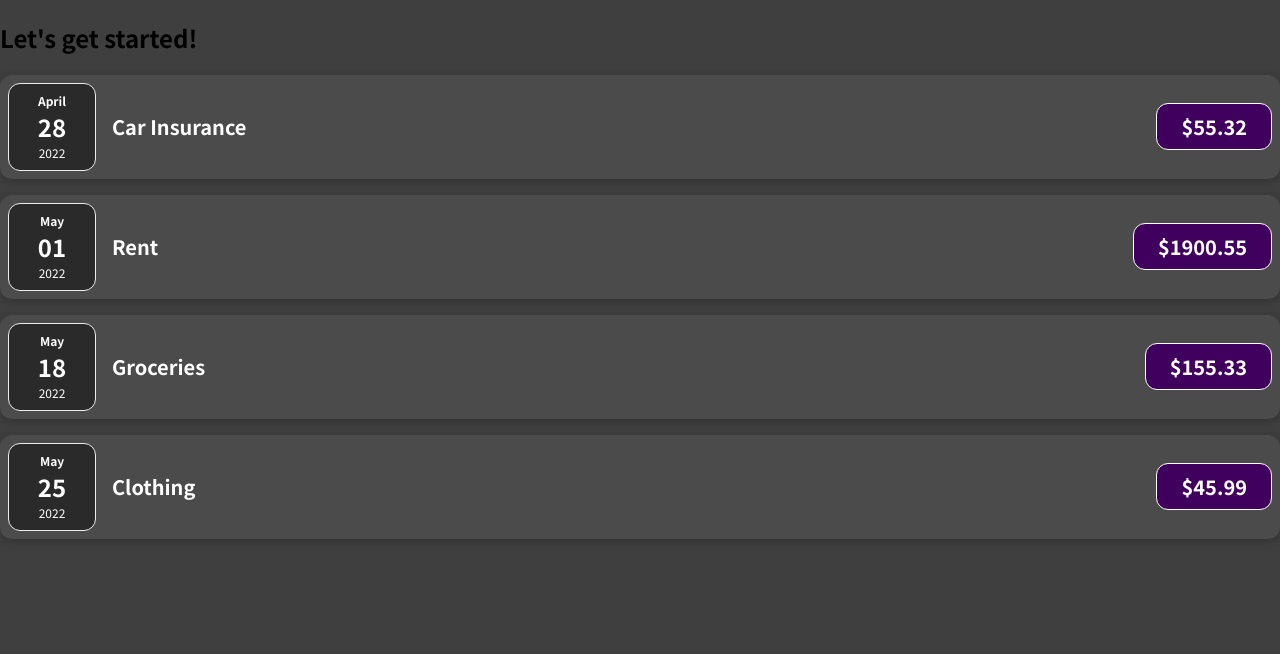
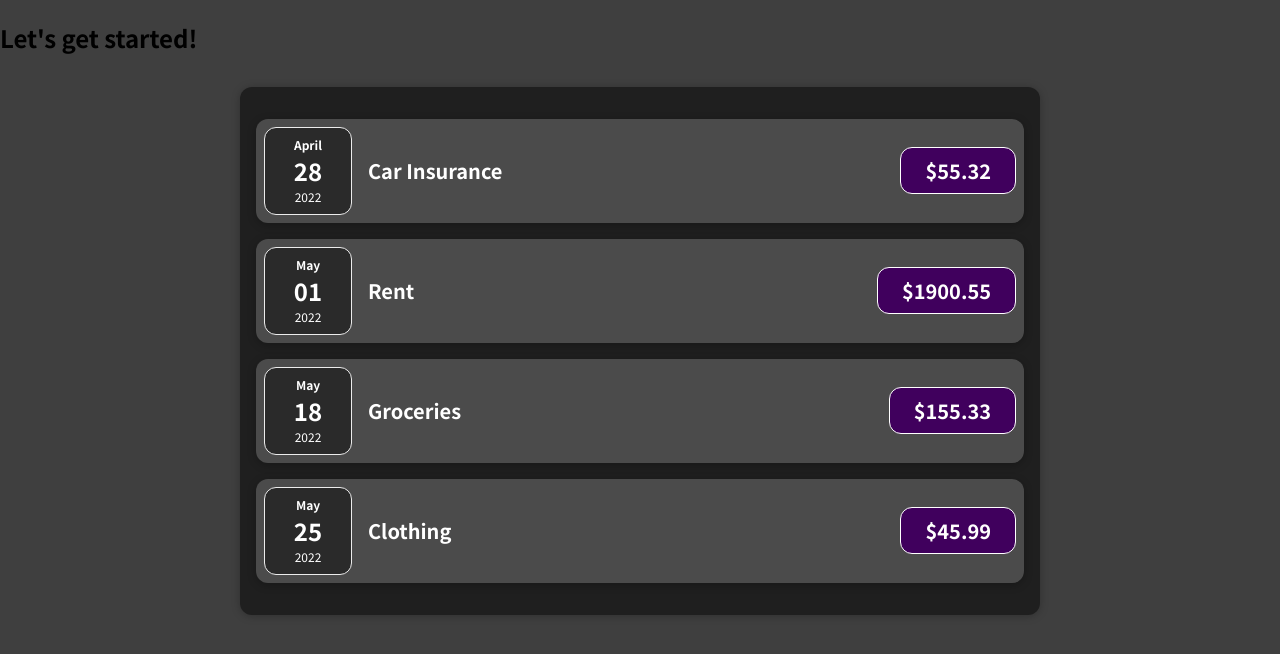
Before and after one commit to clrminded/react-complete-guide, a JavaScript app in the folder 01-starting-setup/: page / in a window 1280 px wide. Shown: the top 654 px of the page. Built offline with nearby package versions, Linux system fonts and the light colour scheme.

Commit message:
My solution to the first assignment

```diff
--- a/01-starting-setup/src/App.js
+++ b/01-starting-setup/src/App.js
@@ -10,7 +10,8 @@
 
 // the ExpenseItem() that we wrote, so we can use
 // it in this main App
-import ExpenseItem from "./components/ExpenseItem";
+
+import Expenses from "./components/Expenses";
 
 function App() {
   const expenses = [
@@ -43,26 +44,7 @@
   return (
     <div>
       <h2>Let's get started!</h2>
-      <ExpenseItem
-        title={expenses[0].title}
-        amount={expenses[0].amount}
-        date={expenses[0].date}
-      />
-      <ExpenseItem
-        title={expenses[1].title}
-        amount={expenses[1].amount}
-        date={expenses[1].date}
-      />
-      <ExpenseItem
-        title={expenses[2].title}
-        amount={expenses[2].amount}
-        date={expenses[2].date}
-      />
-      <ExpenseItem
-        title={expenses[3].title}
-        amount={expenses[3].amount}
-        date={expenses[3].date}
-      />
+      <Expenses expenseItem={expenses}/>
     </div>
   );
 }
--- a/01-starting-setup/src/components/ExpenseItem.js
+++ b/01-starting-setup/src/components/ExpenseItem.js
@@ -24,11 +24,11 @@
     return (
         <div className="expense-item">
             <ExpenseDate
-                date={props.date}
+                date={props.item.date}
             />
             <div className="expense-item__description">
-                <h2>{props.title}</h2>
-                <div className="expense-item__price">${props.amount}</div>
+                <h2>{props.item.title}</h2>
+                <div className="expense-item__price">${props.item.amount}</div>
             </div>
         </div>
     );
--- /dev/null
+++ b/01-starting-setup/src/components/Expenses.css
@@ -0,0 +1,9 @@
+.expenses {
+  padding: 1rem;
+  background-color: rgb(31, 31, 31);
+  margin: 2rem auto;
+  width: 50rem;
+  max-width: 95%;
+  border-radius: 12px;
+  box-shadow: 0 1px 8px rgba(0, 0, 0, 0.25);
+}
--- /dev/null
+++ b/01-starting-setup/src/components/Expenses.js
@@ -0,0 +1,15 @@
+import ExpenseItem from "./ExpenseItem";
+import "./Expenses.css"
+
+function Expenses(props) {
+    return (
+        <div className="expenses">
+            <ExpenseItem item={props.expenseItem[0]} />
+            <ExpenseItem item={props.expenseItem[1]} />
+            <ExpenseItem item={props.expenseItem[2]} />
+            <ExpenseItem item={props.expenseItem[3]} />
+      </div>
+    );
+}
+
+export default Expenses;
```
Also changed, not shown: 1 other file (tests, documents, lock files or other folders).
